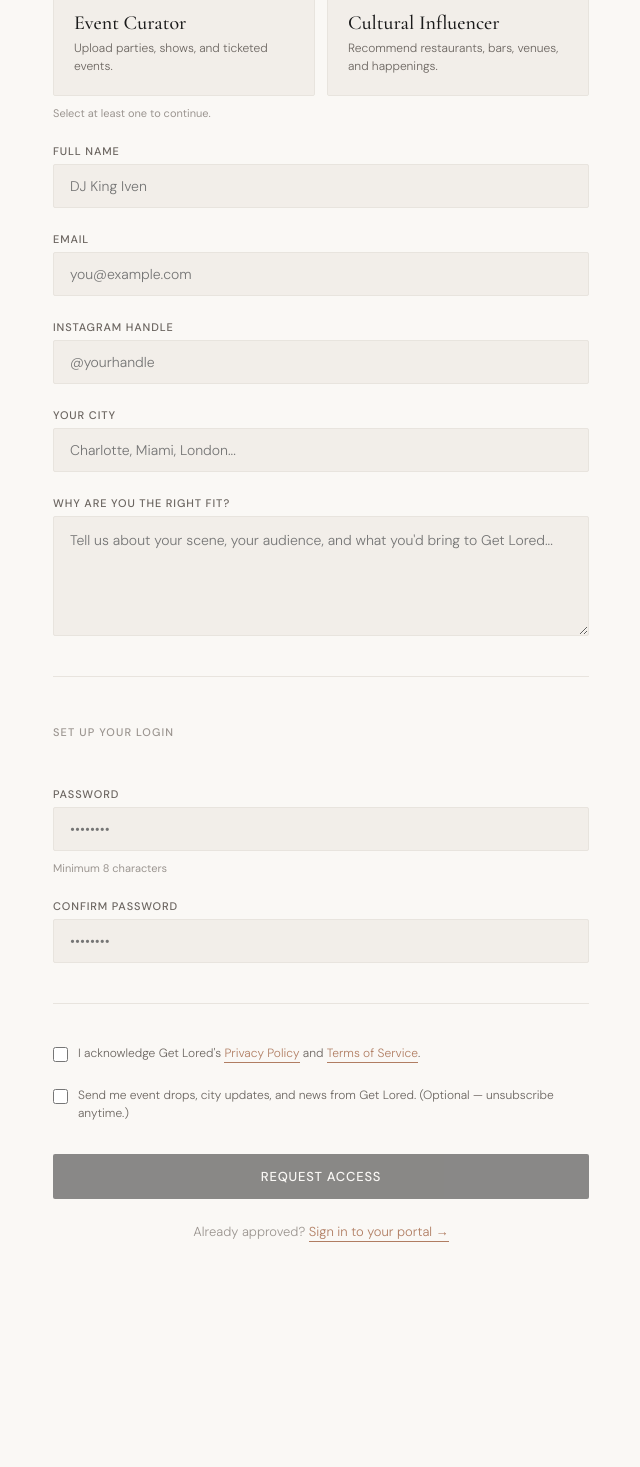
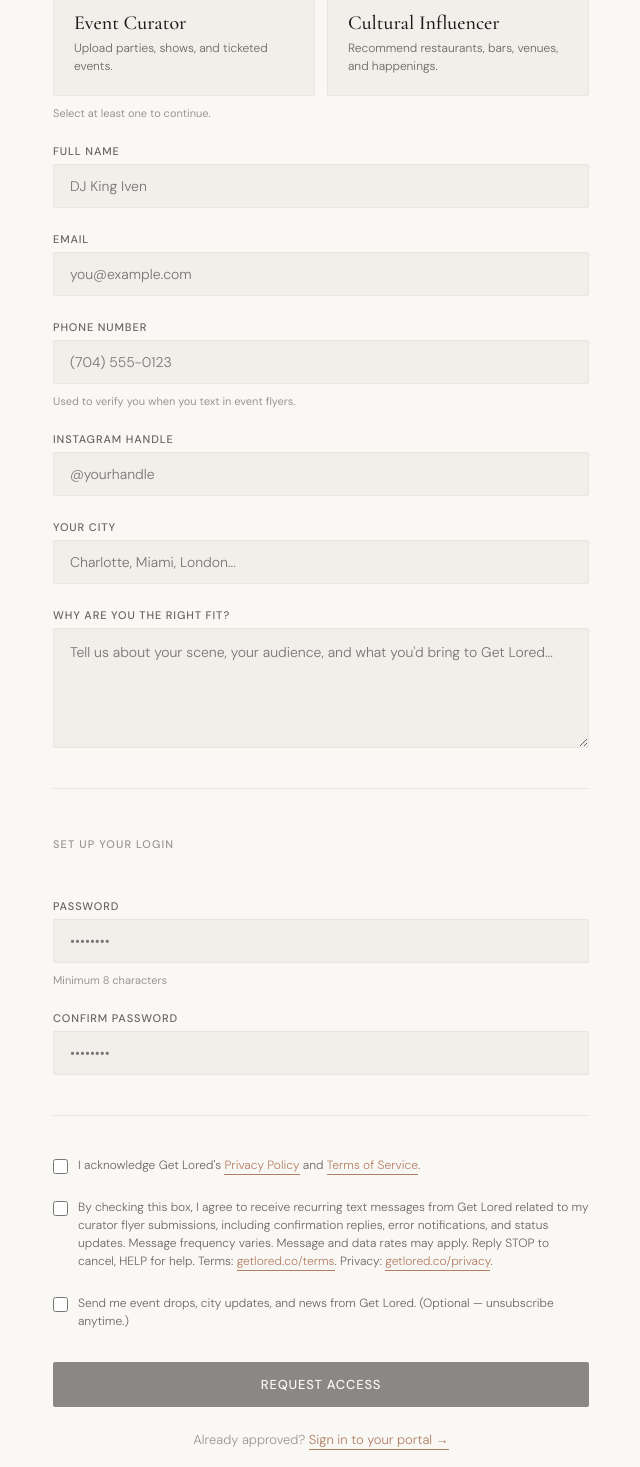
Before and after one commit to Kingiven1/getlored, a React (Vite) app: page /request-access in a window 1280 px wide. Shown: the part 414-1881 px from the top of the page, without its empty margins (319-959 px from the left). Before the commit the page ends 1734 px from the top, so only its background shows below. Built offline with nearby package versions, Linux system fonts and the light colour scheme; no server answers.

Commit message:
add explicit SMS consent checkbox for A2P compliance

```diff
--- a/src/pages/RequestAccess.jsx
+++ b/src/pages/RequestAccess.jsx
@@ -38,17 +38,26 @@
   checkboxLink: { color: '#B07D62', borderBottom: '1px solid #B07D62', paddingBottom: '1px' },
 }
 
+function normalizePhone(raw) {
+  const digits = raw.replace(/\D/g, '')
+  if (digits.length === 10) return `+1${digits}`
+  if (digits.length === 11 && digits.startsWith('1')) return `+${digits}`
+  if (raw.startsWith('+')) return raw
+  return raw
+}
+
 export default function RequestAccess() {
   const [checkingSession, setCheckingSession] = useState(true)
   const [existingUser, setExistingUser] = useState(null)
 
   const [form, setForm] = useState({
-    name: '', email: '', instagram: '', city: '', why: '',
+    name: '', email: '', instagram: '', city: '', why: '', phone: '',
     password: '', confirmPassword: '',
   })
   const [wantsEvents, setWantsEvents] = useState(false)
   const [wantsPlaces, setWantsPlaces] = useState(false)
   const [agreedToPolicy, setAgreedToPolicy] = useState(false)
+  const [agreedToSms, setAgreedToSms] = useState(false)
   const [marketingOptIn, setMarketingOptIn] = useState(false)
   const [loading, setLoading] = useState(false)
   const [submitted, setSubmitted] = useState(false)
@@ -127,12 +136,22 @@
       setError('Please tell us why you\'re the right fit.')
       return
     }
+    const phoneDigits = form.phone.replace(/\D/g, '')
+    if (phoneDigits.length < 10) {
+      setError('Please enter a valid phone number.')
+      return
+    }
     if (!agreedToPolicy) {
       setError('Please acknowledge the Privacy Policy to continue.')
       return
     }
+    if (!agreedToSms) {
+      setError('Please agree to receive text messages to continue.')
+      return
+    }
 
     setLoading(true)
+    const normalizedPhone = normalizePhone(form.phone)
 
     // Already-signed-in member: just attach the request to their existing account.
     if (existingUser) {
@@ -142,6 +161,7 @@
         instagram: form.instagram,
         city: form.city,
         why: form.why,
+        phone: normalizedPhone,
         user_id: existingUser.id,
         wants_events: wantsEvents,
         wants_places: wantsPlaces,
@@ -198,6 +218,7 @@
       instagram: form.instagram,
       city: form.city,
       why: form.why,
+      phone: normalizedPhone,
       user_id: data.user?.id,
       wants_events: wantsEvents,
       wants_places: wantsPlaces,
@@ -314,6 +335,11 @@
           )}
         </div>
         <div style={s.fieldGroup}>
+          <label style={s.label}>Phone number</label>
+          <input style={s.input} name="phone" type="tel" value={form.phone} onChange={handleChange} placeholder="(704) 555-0123" required />
+          <p style={s.hint}>Used to verify you when you text in event flyers.</p>
+        </div>
+        <div style={s.fieldGroup}>
           <label style={s.label}>Instagram handle</label>
           <input style={s.input} name="instagram" value={form.instagram} onChange={handleChange} placeholder="@yourhandle" required />
         </div>
@@ -371,6 +397,25 @@
           </span>
         </label>
 
+        <label style={s.checkboxRow}>
+          <input
+            type="checkbox"
+            style={s.checkbox}
+            checked={agreedToSms}
+            onChange={(e) => setAgreedToSms(e.target.checked)}
+            required
+          />
+          <span style={s.checkboxLabel}>
+            By checking this box, I agree to receive recurring text messages from Get Lored
+            related to my curator flyer submissions, including confirmation replies, error
+            notifications, and status updates. Message frequency varies. Message and data rates
+            may apply. Reply STOP to cancel, HELP for help. Terms:{' '}
+            <Link to="/terms" target="_blank" style={s.checkboxLink}>getlored.co/terms</Link>.
+            Privacy:{' '}
+            <Link to="/privacy" target="_blank" style={s.checkboxLink}>getlored.co/privacy</Link>.
+          </span>
+        </label>
+
         {!existingUser && (
           <label style={s.checkboxRow}>
             <input
```
